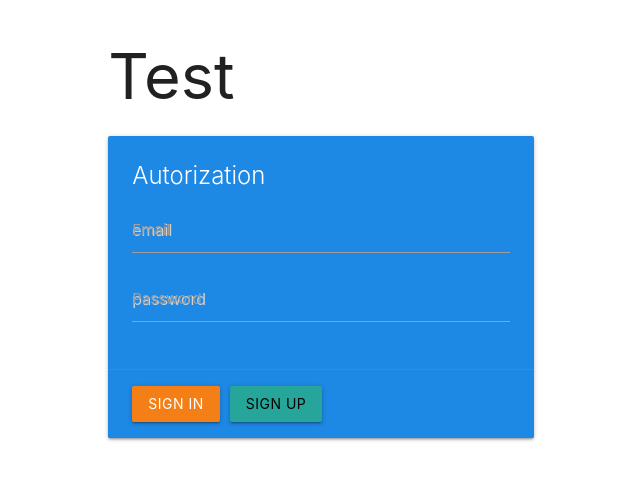
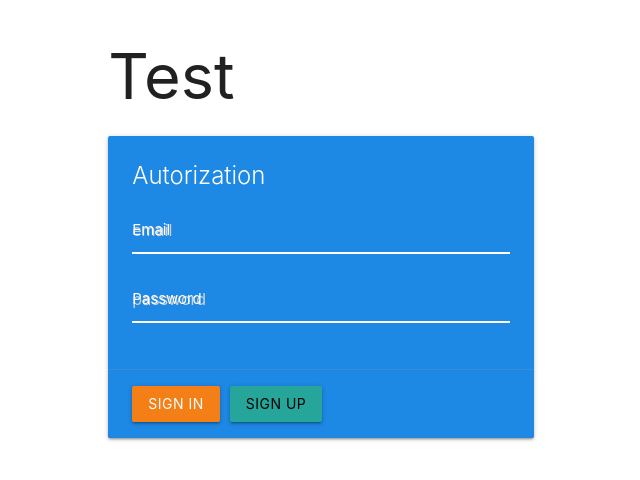
Before and after one commit to Forellko/mern, a React (Create React App) app in the folder client/: page / in a window 1280 px wide. Shown: the top 480 px of the page, without its empty margins (319-959 px from the left). Built offline with nearby package versions, Linux system fonts and the light colour scheme.

Commit message:
Add yellow color to inputs

```diff
--- a/client/src/index.css
+++ b/client/src/index.css
@@ -1 +1,19 @@
 @import '~materialize-css/dist/css/materialize.min.css';
+
+input.yellow-input {
+  border-bottom: 1px solid #fff !important;
+  box-shadow: 0 1px 0 0 #fff !important;
+}
+
+input.yellow-input + label {
+  color: #ffffff !important;
+}
+
+input.yellow-input:focus + label {
+  color: #ffeb3b !important;
+}
+
+input.yellow-input:focus {
+  border-bottom: 1px solid #ffeb3b !important;
+  box-shadow: #ffeb3b;
+}
--- a/client/src/pages/AuthPage.jsx
+++ b/client/src/pages/AuthPage.jsx
@@ -15,6 +15,7 @@
                   id="email"
                   type="text"
                   name="email"
+                  className="yellow-input"
                 />
                 <label for="email">Email</label>
               </div>
@@ -24,6 +25,7 @@
                   id="password"
                   type="password"
                   name="password"
+                  className="yellow-input"
                 />
                 <label for="password">Password</label>
               </div>
```
